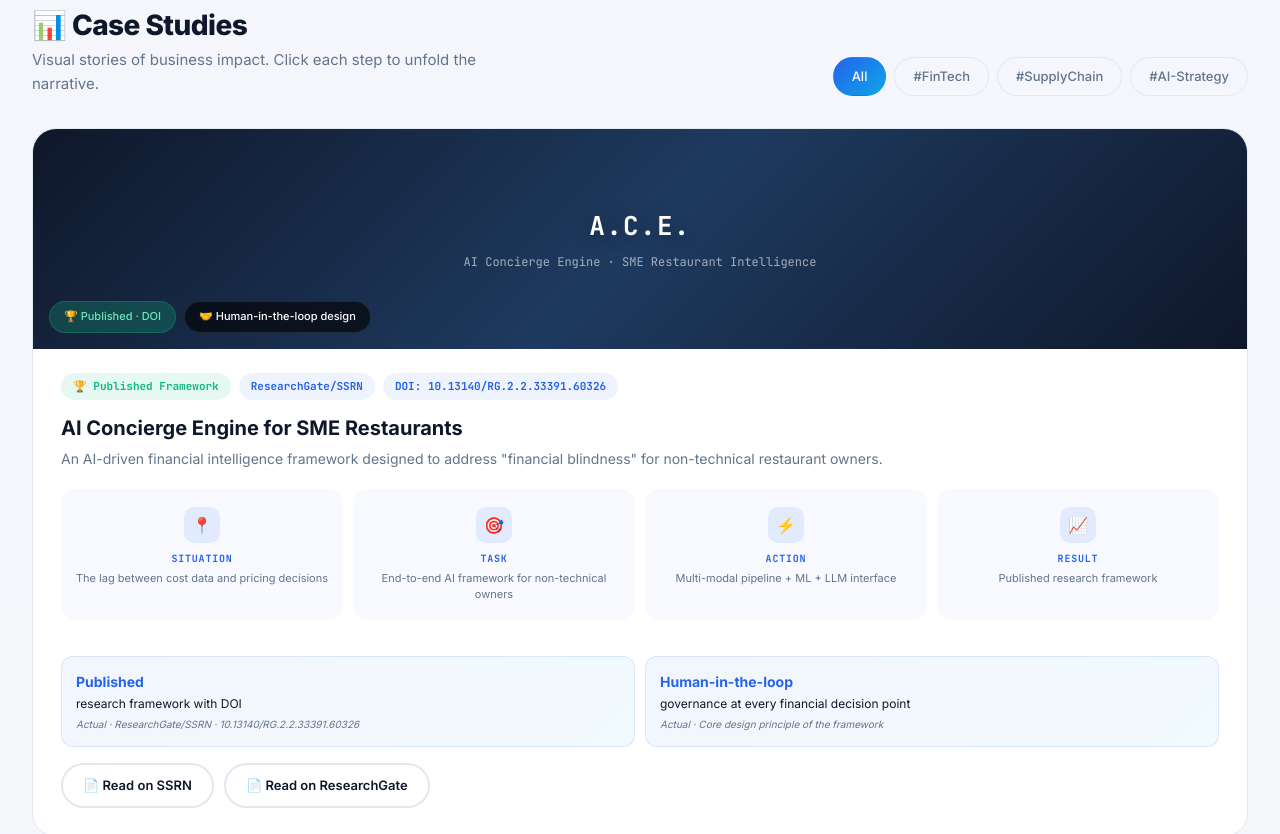
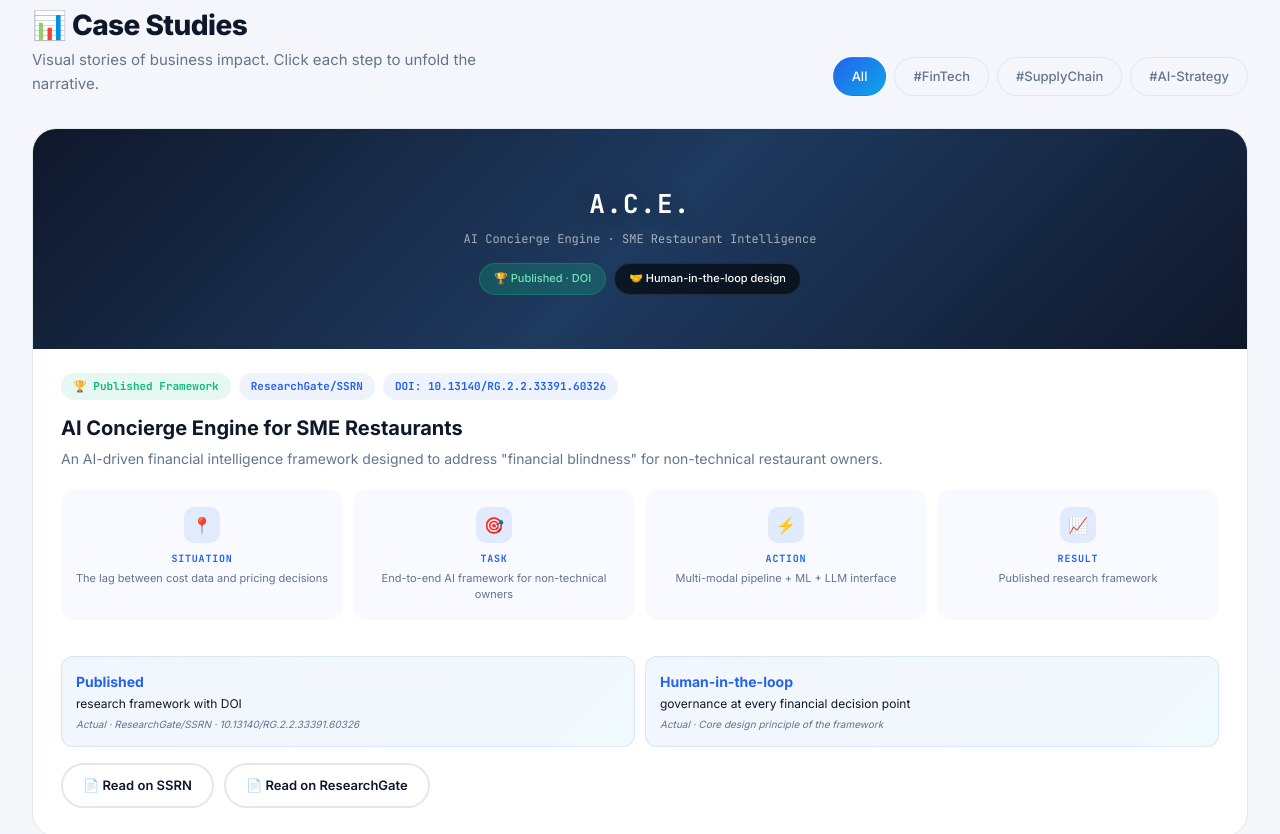
Before and after one commit to arthunya/portfolio, a plain HTML site: page index.html in a window 1280 px wide. Shown: the part 1096-1930 px from the top of the page. Drawn offline with Linux system fonts and the light colour scheme.

Commit message:
Update index.html

```diff
--- a/index.html
+++ b/index.html
@@ -151,14 +151,14 @@ body.dark { background: var(--obsidian); color: var(--text-light); }
 .story-card.hidden { display: none; }
 
 /* CASE STUDY VISUALS */
-.story-visual { position: relative; height: 220px; overflow: hidden; display: flex; align-items: center; justify-content: center; }
+.story-visual { position: relative; min-height: 220px; overflow: hidden; display: flex; flex-direction: column; align-items: center; justify-content: center; gap: 14px; padding: 24px; }
+.story-visual-overlay { position: static; display: flex; align-items: center; justify-content: center; flex-direction: column; z-index: 2; text-align: center; }
+.story-visual-title { font-family: 'JetBrains Mono', monospace; font-size: 26px; font-weight: 700; color: white; letter-spacing: 0.05em; text-shadow: 0 2px 20px rgba(0,0,0,0.3); text-align: center; }
+.story-visual-sub { font-size: 12px; color: rgba(255,255,255,0.6); margin-top: 6px; font-family: 'JetBrains Mono', monospace; text-align: center; }
+.story-evidence { position: static; display: flex; gap: 8px; z-index: 3; flex-wrap: wrap; justify-content: center; }
 .story-visual-ace { background: linear-gradient(135deg, #0F172A 0%, #1E3A5F 50%, #0F172A 100%); }
 .story-visual-vet { background: linear-gradient(135deg, #0F172A 0%, #1E3A3F 50%, #0F172A 100%); }
 .story-visual-ml { background: linear-gradient(135deg, #0F172A 0%, #2E1E3A 50%, #0F172A 100%); }
-.story-visual-overlay { position: absolute; inset: 0; display: flex; align-items: center; justify-content: center; flex-direction: column; z-index: 2; text-align: center; padding: 0 24px; }
-.story-visual-title { font-family: 'JetBrains Mono', monospace; font-size: 26px; font-weight: 700; color: white; letter-spacing: 0.05em; text-shadow: 0 2px 20px rgba(0,0,0,0.3); text-align: center; }
-.story-visual-sub { font-size: 12px; color: rgba(255,255,255,0.6); margin-top: 6px; font-family: 'JetBrains Mono', monospace; text-align: center; }
-.story-evidence { position: absolute; bottom: 16px; left: 16px; right: 16px; display: flex; gap: 8px; z-index: 3; flex-wrap: wrap; }
 .evidence-pill { background: rgba(0,0,0,0.6); backdrop-filter: blur(8px); border: 1px solid rgba(255,255,255,0.1); border-radius: 999px; padding: 6px 14px; font-size: 11px; color: white; font-weight: 500; }
 .evidence-pill.accent { background: rgba(16,185,129,0.25); border-color: rgba(16,185,129,0.3); color: #6EE7B7; }
 
```
